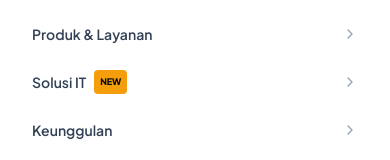
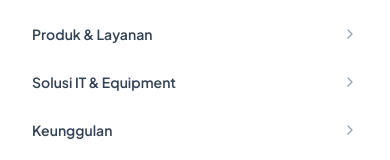
Before and after one commit to abro212/audp, a React (Vite) app: page / in a window 390 px wide. Both pictures are taken after a click on the button 356 px from the left and 32 px from the top of the page. Shown: the part 161-321 px from the top of the page. Built offline with nearby package versions, Linux system fonts and the light colour scheme.

Commit message:
chore(navbar): remove NEW badge from IT Solutions & Equipment menu item

```diff
--- a/src/components/Navbar.tsx
+++ b/src/components/Navbar.tsx
@@ -190,7 +190,7 @@ export const Navbar: React.FC<NavbarProps> = ({
                       <Cpu className="w-3.5 h-3.5 text-navy-900" />
                       <span>Solusi IT & Equipment</span>
                     </span>
-                    <span className="text-[9px] bg-gold-500 text-navy-950 font-black px-1.5 py-0.2 rounded">NEW</span>
+                    <ArrowRight className="w-3 h-3 text-slate-400 group-hover:text-gold-500 transition-colors" />
                   </button>
                   <div className="border-t border-slate-100 my-1" />
                   <button
@@ -433,10 +433,7 @@ export const Navbar: React.FC<NavbarProps> = ({
                 activePage === 'it-solutions' ? 'bg-navy-900 text-white' : 'text-slate-700 hover:bg-slate-100 active:bg-slate-200'
               }`}
             >
-              <span className="flex items-center gap-2">
-                <span>Solusi IT</span>
-                <span className="text-[9px] bg-gold-500 text-navy-950 font-black px-1.5 py-0.5 rounded">NEW</span>
-              </span>
+              <span>{language === 'id' ? 'Solusi IT & Equipment' : 'IT Solutions & Equipment'}</span>
               <ChevronRight className={`w-4 h-4 ${activePage === 'it-solutions' ? 'text-gold-400' : 'text-slate-400'}`} />
             </button>
 
```
